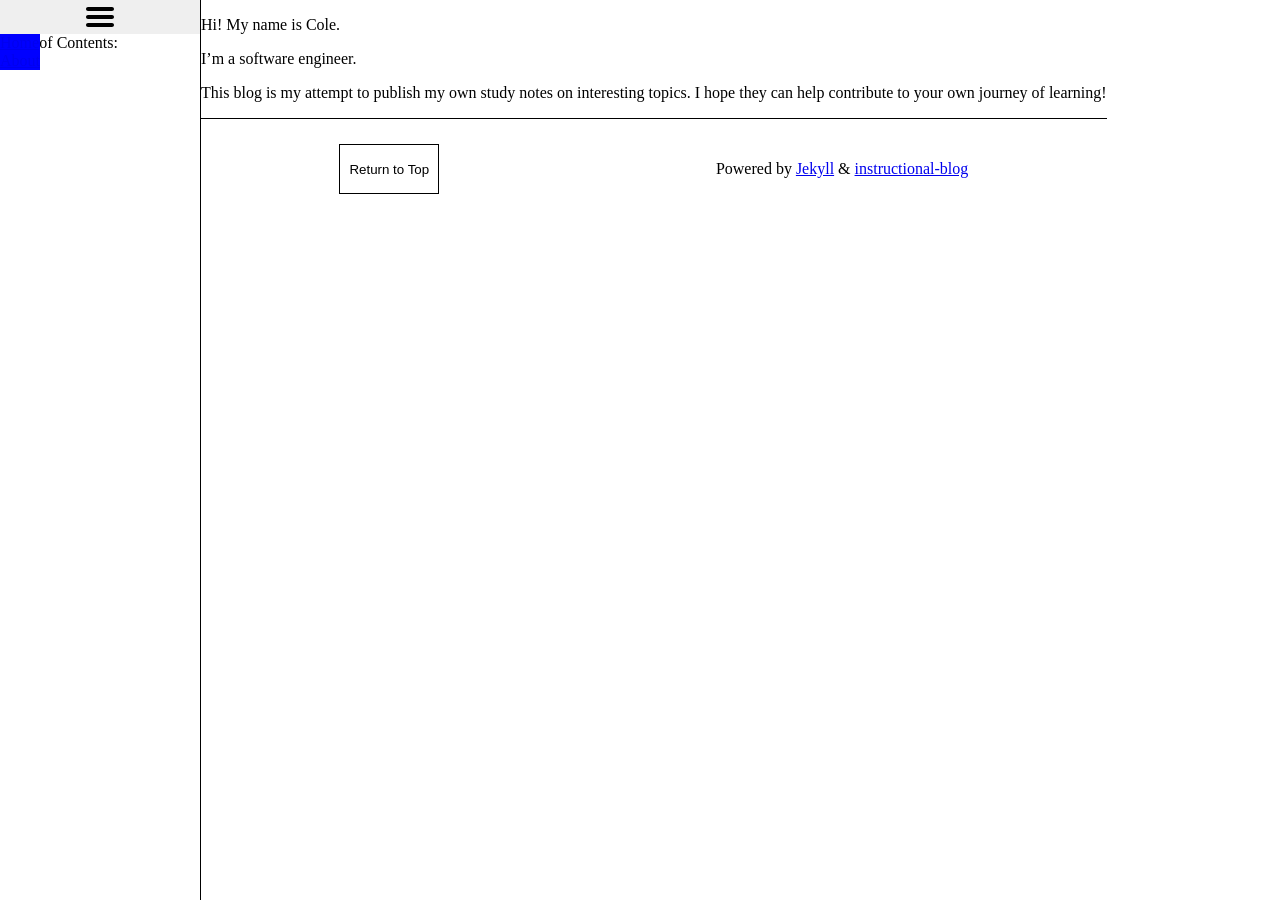
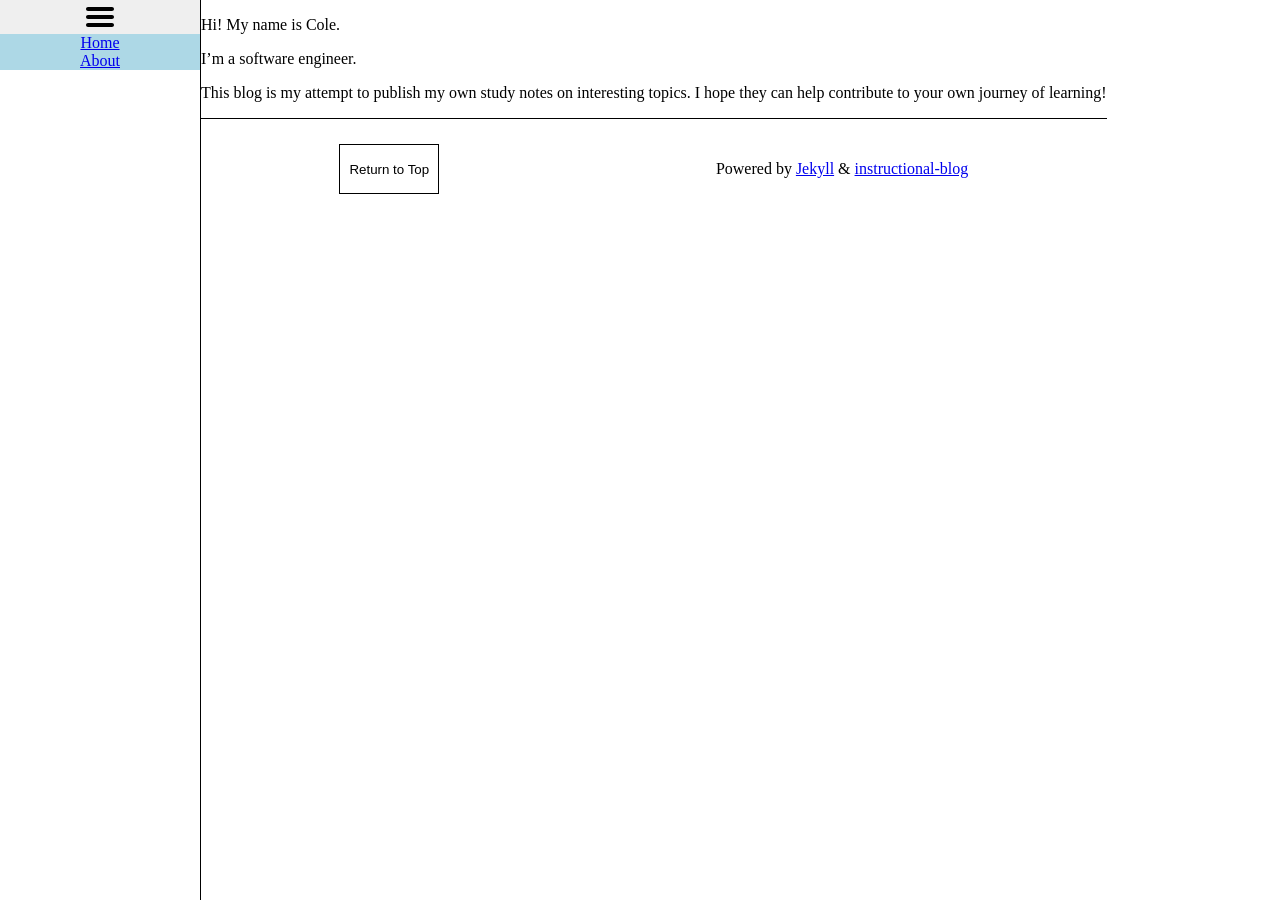
Before and after one commit to scshafe/instructional-blog, a Jekyll site: the page built from about.markdown, in a window 1280 px wide. Built offline with Jekyll 4.4.1, drawn with Linux system fonts in a browser that asks for light colours.

Commit message:
fixed menu layout

```diff
--- a/_layouts/navbar.html
+++ b/_layouts/navbar.html
@@ -1,7 +1,6 @@
 ---
 layout: default
 ---
-{% assign post_cat = site.collection_cats | where:"title", page.Category | first %}
 <div class="navbar">
     <div class="dropdown-menu">
         <button class="dropdown-button">
--- a/_sass/navbar.scss
+++ b/_sass/navbar.scss
@@ -14,19 +14,25 @@
         };
 
         .dropdown-content {
-            display: grid;
+            display: none;
             position: absolute;
             z-index: 100;
-            background: blue;
+            background: lightblue;
             a {
+                width: $toc-width;
                 display: block;
+                text-align: center;
+            };
+
+            a:hover {
+                background: grey;
             };
         };
 
 
     };
 
-    .dropdown-button:hover .dropdown-content {
+    .dropdown-menu:hover .dropdown-content {
         display: grid;
     };
 
@@ -37,14 +43,3 @@
 
 
 };
-
-
-.dropdown-content {
-            display: grid;
-            position: absolute;
-            z-index: 100;
-
-    a {
-        z-index: 120;
-    };
-};
```
